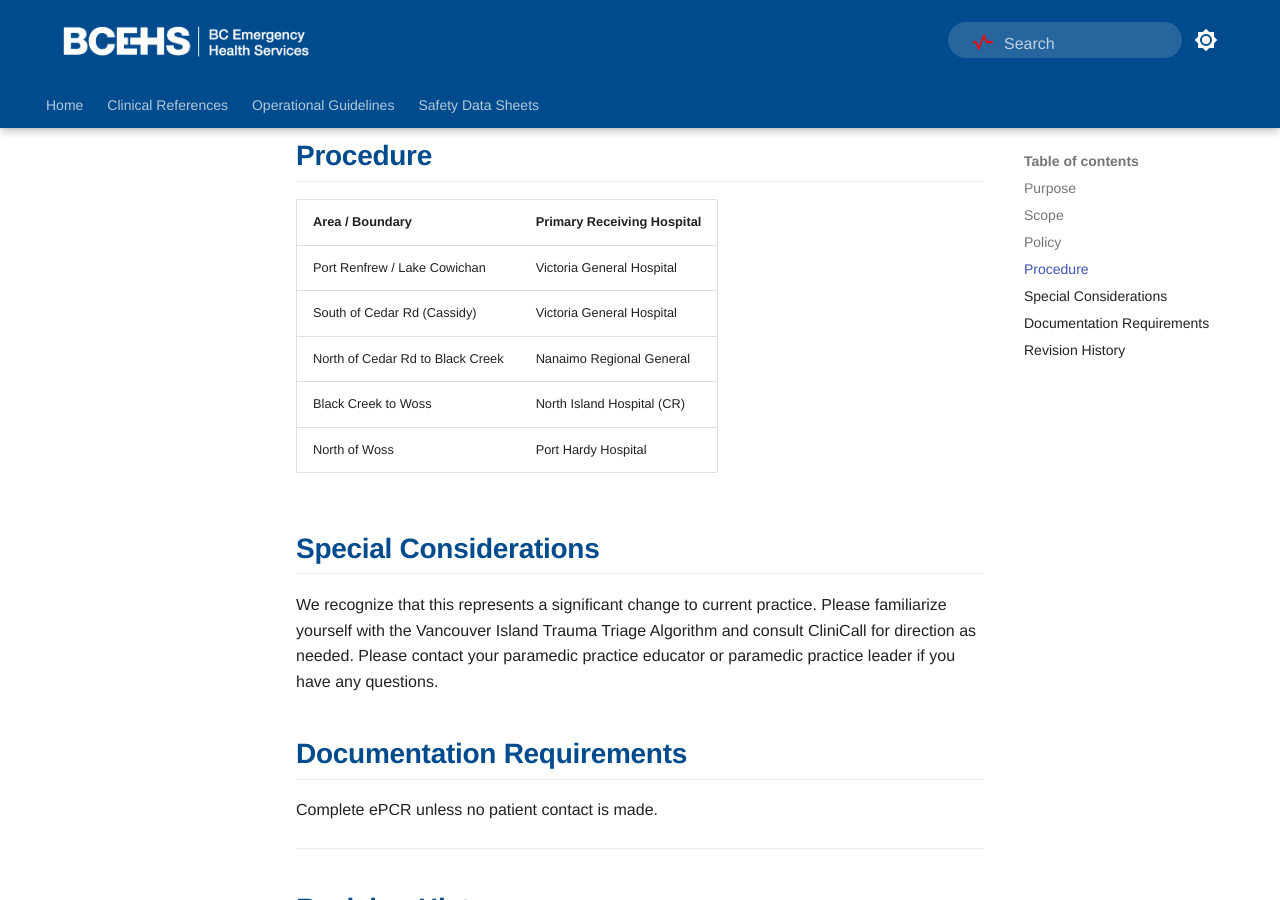
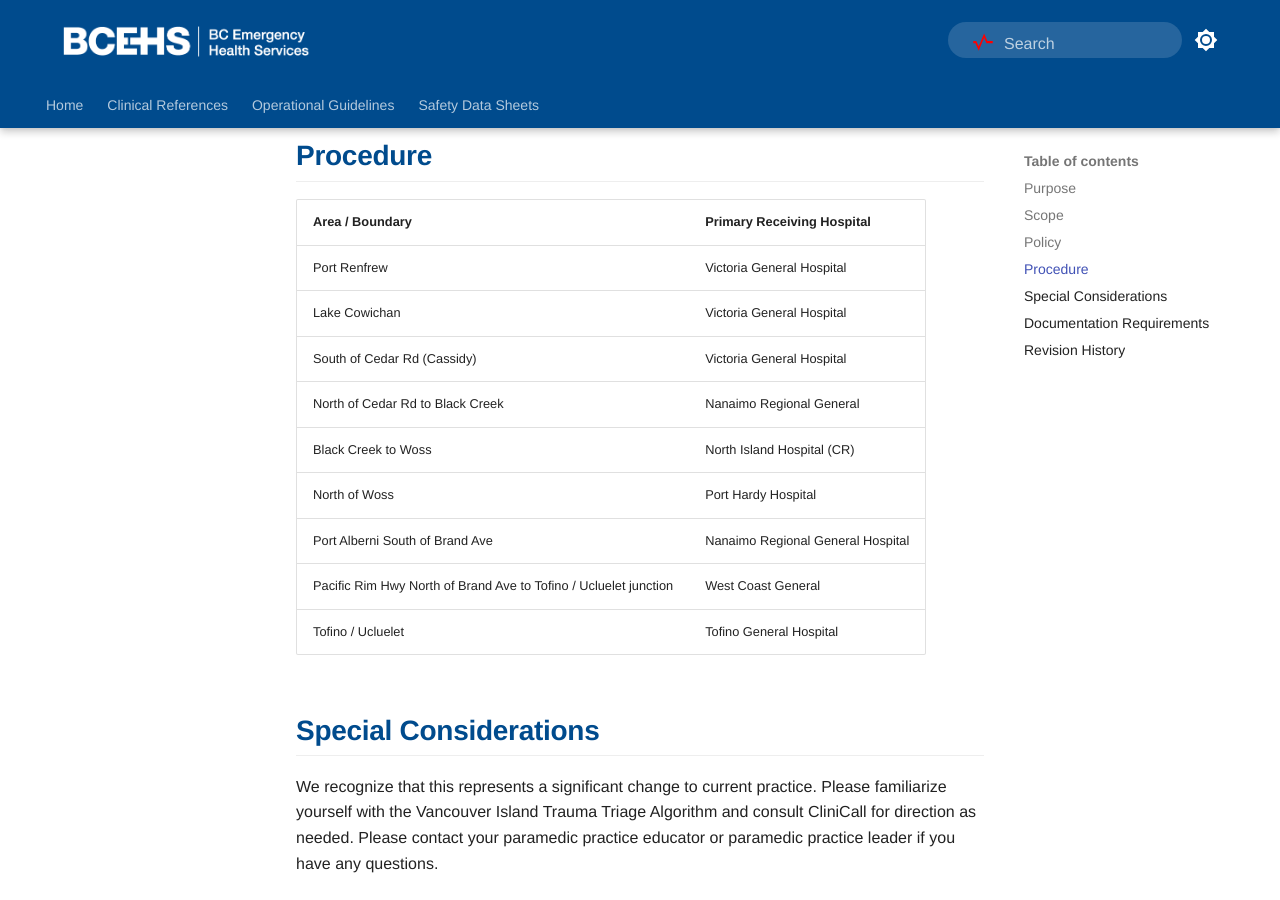
Before and after one commit to bcehsclinicalhub/TangoBot, an MkDocs documentation site: the page built from docs/operational/viha-trauma-destinations.md, in a window 1280 px wide and 900 px high, scrolled down 954 px. Built offline with MkDocs 1.6.1 and Material for MkDocs 9.7.7, drawn with Linux system fonts in a browser that asks for light colours.

```diff
--- a/docs/operational/viha-trauma-destinations.md
+++ b/docs/operational/viha-trauma-destinations.md
@@ -60,11 +60,15 @@
 
 | Area / Boundary | Primary Receiving Hospital |
 | :--- | :--- |
-| Port Renfrew / Lake Cowichan | Victoria General Hospital |
+| Port Renfrew | Victoria General Hospital |
+| Lake Cowichan | Victoria General Hospital |
 | South of Cedar Rd (Cassidy) | Victoria General Hospital |
 | North of Cedar Rd to Black Creek | Nanaimo Regional General |
 | Black Creek to Woss | North Island Hospital (CR) |
 | North of Woss | Port Hardy Hospital |
+| Port Alberni South of Brand Ave | Nanaimo Regional General Hospital |
+| Pacific Rim Hwy North of Brand Ave to Tofino / Ucluelet junction | West Coast General |
+| Tofino / Ucluelet | Tofino General Hospital |
 
 ## Special Considerations
 
```
